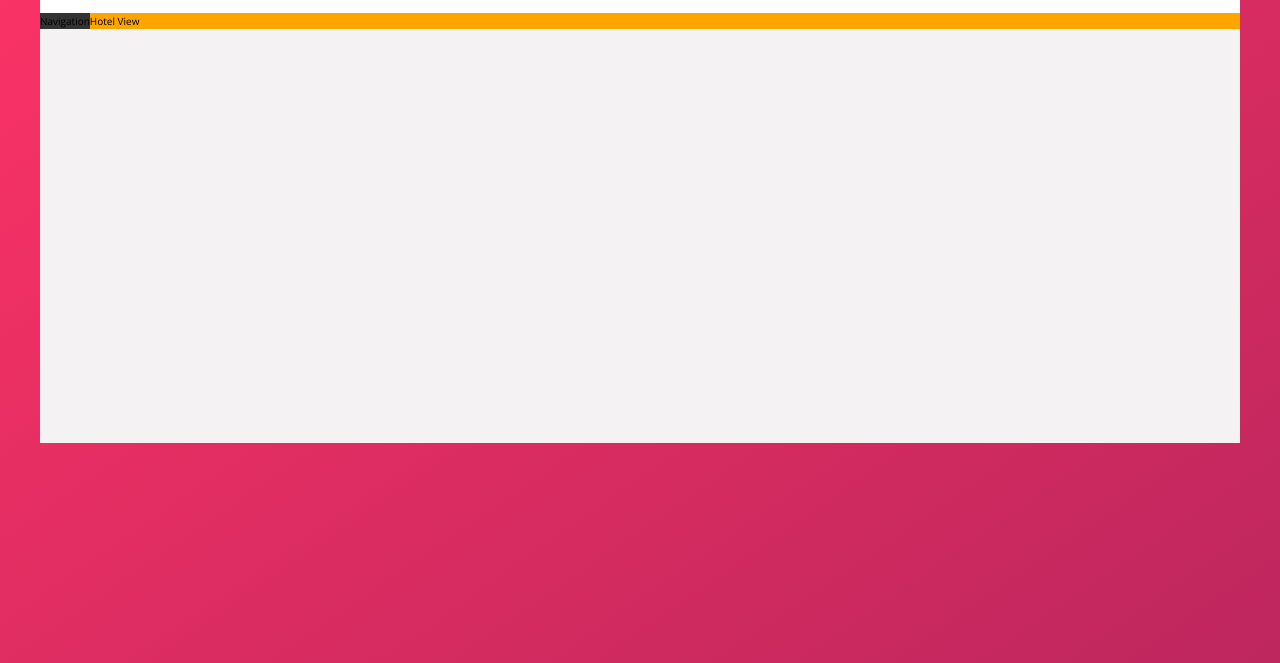
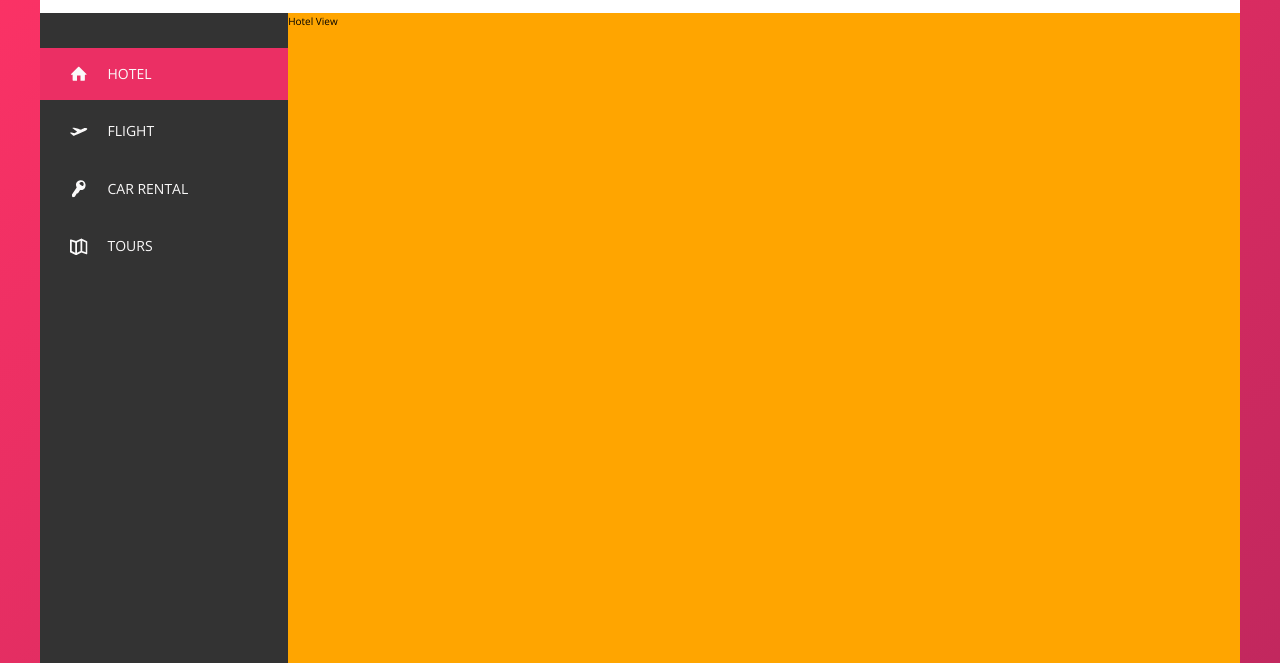
Before and after one commit to chamikabm/Trillo, a website: page index.html in a window 1280 px wide. Shown: the part 137-800 px from the top of the page. Drawn offline with nearby package versions, Linux system fonts and the light colour scheme.

Commit message:
Added final changes for the nav bar.

```diff
--- a/index.html
+++ b/index.html
@@ -8,7 +8,7 @@
         <link rel="stylesheet" href="css/style.css">
         <link rel="shortcut icon" type="image/png" href="img/favicon.png">
 
-        <title>trillo &mdash; Your all-in-one booking app</title>
+        <title>Trillo &mdash; Your all-in-one booking app</title>
     </head>
     <body>
         <div class="container">
@@ -49,7 +49,43 @@
             </header>
             <div class="content">
                 <nav class="sidebar">
-                    Navigation
+                    <ul class="side-nav">
+                        <li class="side-nav__item side-nav__item--active">
+                            <a href="#" class="side-nav__link">
+                                <svg class="side-nav__icon">
+                                    <use xlink:href="img/sprite.svg#icon-home"></use>
+                                </svg>
+                                <span>Hotel</span>
+                            </a>
+                        </li>
+                        <li class="side-nav__item">
+                            <a href="#" class="side-nav__link">
+                                <svg class="side-nav__icon">
+                                    <use xlink:href="img/sprite.svg#icon-aircraft-take-off"></use>
+                                </svg>
+                                <span>Flight</span>
+                            </a>
+                        </li>
+                        <li class="side-nav__item">
+                            <a href="#" class="side-nav__link">
+                                <svg class="side-nav__icon">
+                                    <use xlink:href="img/sprite.svg#icon-key"></use>
+                                </svg>
+                                <span>Car Rental</span>
+                            </a>
+                        </li>
+                        <li class="side-nav__item">
+                            <a href="#" class="side-nav__link">
+                                <svg class="side-nav__icon">
+                                    <use xlink:href="img/sprite.svg#icon-map"></use>
+                                </svg>
+                                <span>Tours</span>
+                            </a>
+                        </li>
+                    </ul>
+                    <div class="legal">
+                        &copy; 2020 by Trillo. All rights reserved.
+                    </div>
                 </nav>
                 <main class="hotel-view">
                     Hotel View
--- a/sass/_components.scss
+++ b/sass/_components.scss
@@ -131,3 +131,97 @@
     margin-right: 1rem;
   }
 }
+
+
+//////////////////////////////////
+// SIDE NAVIGATION
+.side-nav {
+  font-size: 1.4rem;
+  list-style: none;
+  margin-top: 3.5rem;
+
+  &__item {
+    position: relative;
+
+    &:not(:last-child) {
+      margin-bottom: .5rem;
+    }
+  }
+
+  &__item::before {
+    content: '';
+    position: absolute;
+    top: 0;
+    left: 0;
+    height: 100%;
+    width: 3px;
+    background-color: var(--color-primary);
+    transform: scaleY(0);
+    // This property defines where transform should, start.
+    // By default it is set to center. That's what we need.
+    // Following is set to bottom for testing to understand the behaviour of
+    // "transform-origin" property.
+    //transform-origin: bottom;
+
+    // We can use "transition" property to animate multiple properties like below.
+    // Each property can have syntax like this:
+    // <property>: <animation_duration> <animation> <delay: optional>
+    transition: transform .2s, // animation_duration = .2s
+
+                // animation_duration = .4s, delay .2s, having delay .2s means start after .2 seconds.
+                //  Since the first property has .2s animation duration and second property has .2s
+                //  delay, second property animation starts after the first property animation.
+                width .4s cubic-bezier(1, 0, 0, 1) .2s,
+                background-color .1s;
+
+  }
+
+
+  &__item:hover::before, // When hover item, select before element
+  &__item--active::before {
+    transform: scaleY(1);
+    width: 100%;
+  }
+
+  // When click on(active) item, select before element
+  &__item:active::before {
+    background-color: var(--color-primary-light;
+  }
+
+  &__link:link,
+  &__link:visited {
+    color: var(--color-grey-light-1);
+    text-decoration: none;
+    text-transform: uppercase;
+    display: block;
+    padding: 1.5rem 3rem;
+
+    display: flex;
+    align-items: center;
+
+    // We need to specify the position in order to work the z-index here.
+    position: relative;
+    z-index: 10;
+  }
+
+  &__icon {
+    // For the SVG icons, usually keep width and height as same.
+    width: 1.75rem;
+    height: 1.75rem;
+    margin-right: 2rem;
+
+    // currentColor take the color of the parent element.
+    // Which is "color: var(--color-grey-light-1);" of "&__link"
+    fill: currentColor;
+  }
+}
+
+
+//////////////////////////////////
+// LEGAL TEXT
+.legal {
+  font-size: 1.2rem;
+  color: var(--color-grey-light-4);
+  text-align: center;
+  padding: 2.5rem;
+}
--- a/sass/_layout.scss
+++ b/sass/_layout.scss
@@ -28,6 +28,9 @@
 
 .sidebar {
   background-color: var(--color-grey-dark-1);
+  display: flex;
+  flex-direction: column;
+  justify-content: space-between;
 }
 
 .hotel-view {
@@ -36,4 +39,6 @@
   // flex: <flex-grow>
   // Take the full available space.
   flex: 1;
+
+  height: 80rem;
 }
```
Also changed, not shown: css/style.css.
